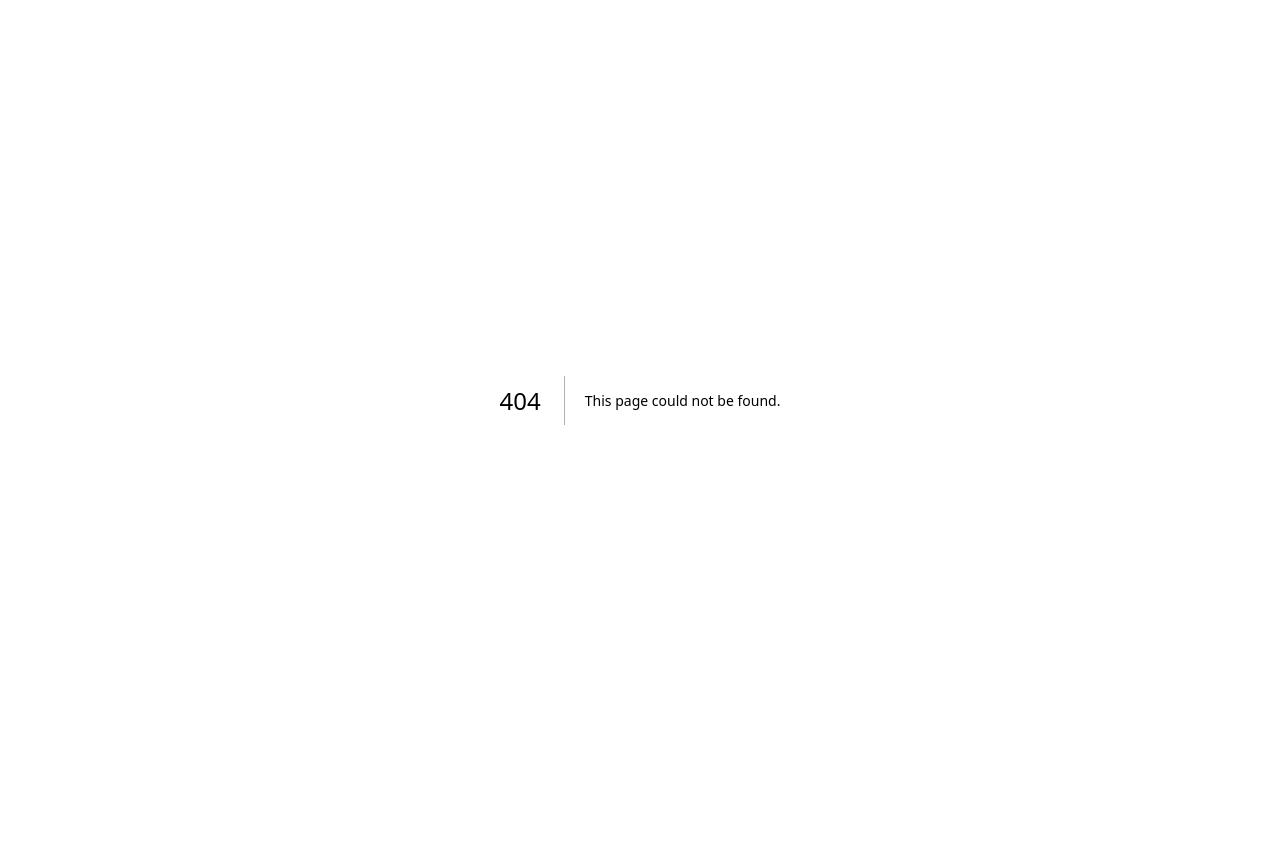
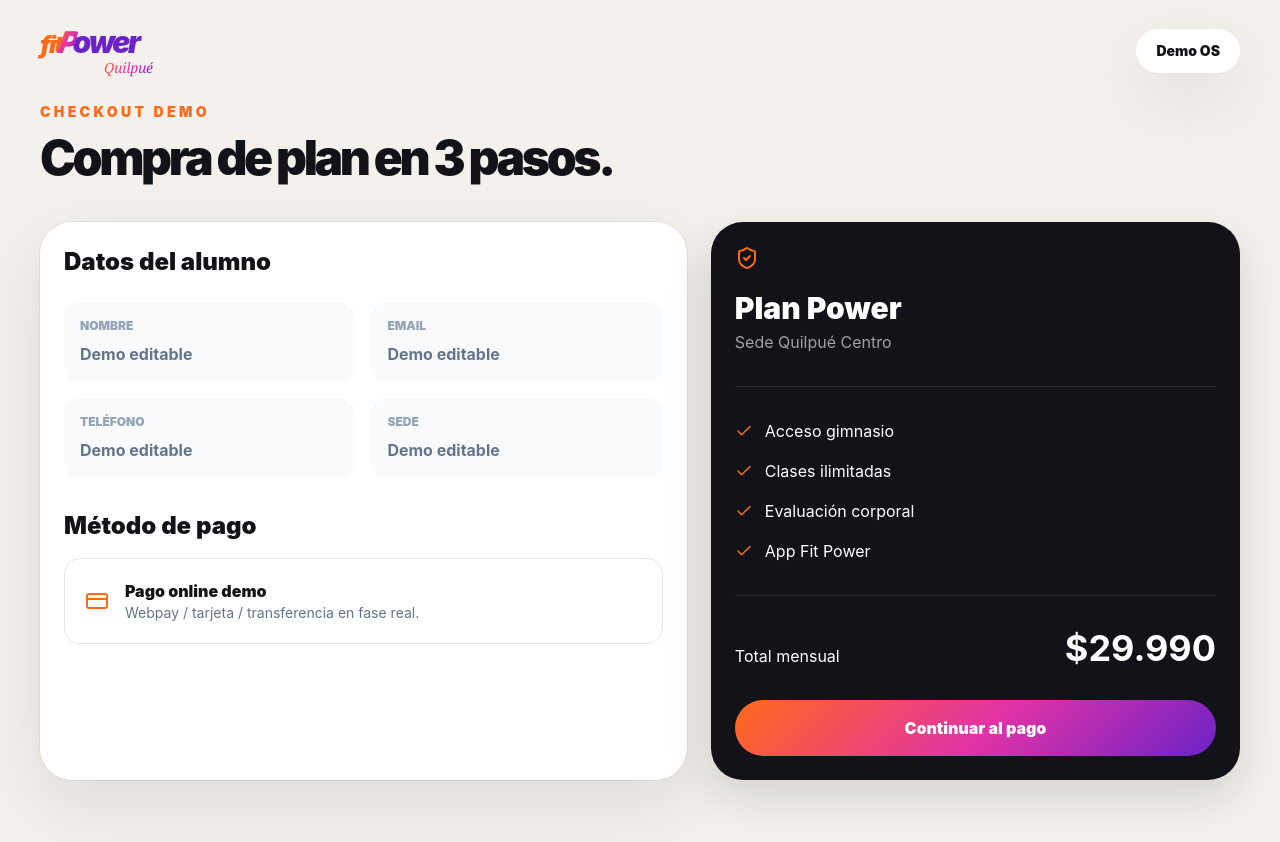
Before and after one commit to jeremias1001/FITPOWER_QUILPUE, a Next.js app: page /demo/checkout in a window 1280 px wide. Before the commit this address had no page. Shown: the top 842 px of the page. Before the commit the page ends 800 px from the top, so only its background shows below. Built offline with nearby package versions, Linux system fonts and the light colour scheme.

Commit message:
Add checkout demo

```diff
--- /dev/null
+++ b/app/demo/checkout/page.tsx
@@ -0,0 +1,36 @@
+import Link from "next/link";
+import { Check, CreditCard, ShieldCheck } from "lucide-react";
+import { Logo } from "../../../components/Logo";
+
+export default function CheckoutDemoPage() {
+  return (
+    <main className="min-h-screen bg-fog text-ink">
+      <header className="mx-auto flex max-w-7xl items-center justify-between px-5 py-6 lg:px-10">
+        <Link href="/"><Logo /></Link>
+        <Link href="/demo" className="rounded-full bg-white px-5 py-3 text-sm font-black shadow-soft">Demo OS</Link>
+      </header>
+      <section className="mx-auto max-w-7xl px-5 pb-20 lg:px-10">
+        <p className="text-sm font-black uppercase tracking-[0.24em] text-orangeFit">Checkout demo</p>
+        <h1 className="mt-3 text-5xl font-black tracking-[-0.07em]">Compra de plan en 3 pasos.</h1>
+        <div className="mt-10 grid gap-6 lg:grid-cols-[1.1fr_0.9fr]">
+          <div className="rounded-[2rem] bg-white p-6 shadow-soft ring-1 ring-black/5">
+            <h2 className="text-2xl font-black">Datos del alumno</h2>
+            <div className="mt-6 grid gap-4 md:grid-cols-2">{["Nombre", "Email", "Teléfono", "Sede"].map((field) => <div key={field} className="rounded-2xl bg-slate-50 p-4"><p className="text-xs font-black uppercase text-slate-400">{field}</p><p className="mt-2 font-bold text-slate-500">Demo editable</p></div>)}</div>
+            <h2 className="mt-8 text-2xl font-black">Método de pago</h2>
+            <div className="mt-4 flex items-center gap-4 rounded-2xl border border-black/10 p-5"><CreditCard className="text-orangeFit" /><div><p className="font-black">Pago online demo</p><p className="text-sm text-slate-500">Webpay / tarjeta / transferencia en fase real.</p></div></div>
+          </div>
+          <aside className="rounded-[2rem] bg-ink p-6 text-white shadow-lift">
+            <ShieldCheck className="text-orangeFit" />
+            <h2 className="mt-5 text-3xl font-black">Plan Power</h2>
+            <p className="mt-1 text-white/60">Sede Quilpué Centro</p>
+            <div className="my-8 h-px bg-white/10" />
+            {['Acceso gimnasio', 'Clases ilimitadas', 'Evaluación corporal', 'App Fit Power'].map((item) => <p key={item} className="mb-4 flex items-center gap-3"><Check size={18} className="text-orangeFit" />{item}</p>)}
+            <div className="my-8 h-px bg-white/10" />
+            <div className="flex items-end justify-between"><span>Total mensual</span><b className="text-4xl">$29.990</b></div>
+            <button className="mt-8 w-full rounded-full gradient-bg px-5 py-4 font-black">Continuar al pago</button>
+          </aside>
+        </div>
+      </section>
+    </main>
+  );
+}
```
